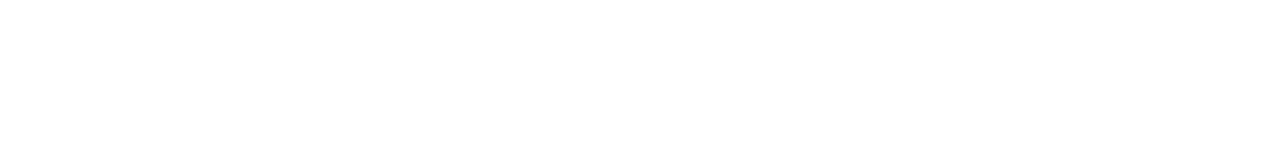
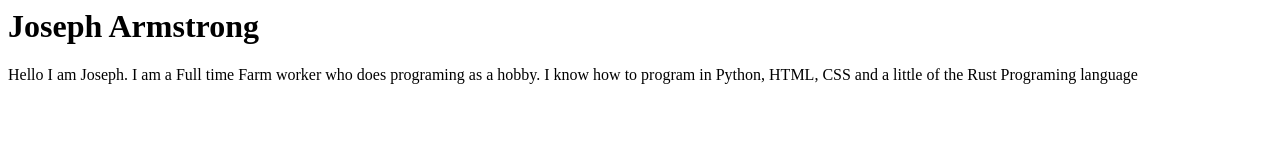
Before and after one commit to jmarmstrong/jmarmstrong.github.io, a plain HTML site: page index.html in a window 1280 px wide. Drawn offline with Linux system fonts and the light colour scheme.

Commit message:
Start to the new and improved webpage

```diff
--- a/index.html
+++ b/index.html
@@ -3,5 +3,7 @@
 <title>Joseph Armstrong</title>
 </head>
 <body>
+  <h1>Joseph Armstrong</h1>
+  <p>Hello I am Joseph. I am a Full time Farm worker who does programing as a hobby. I know how to program in Python, HTML, CSS and a little of the Rust Programing language</p>
 </body>
 </html>
```
